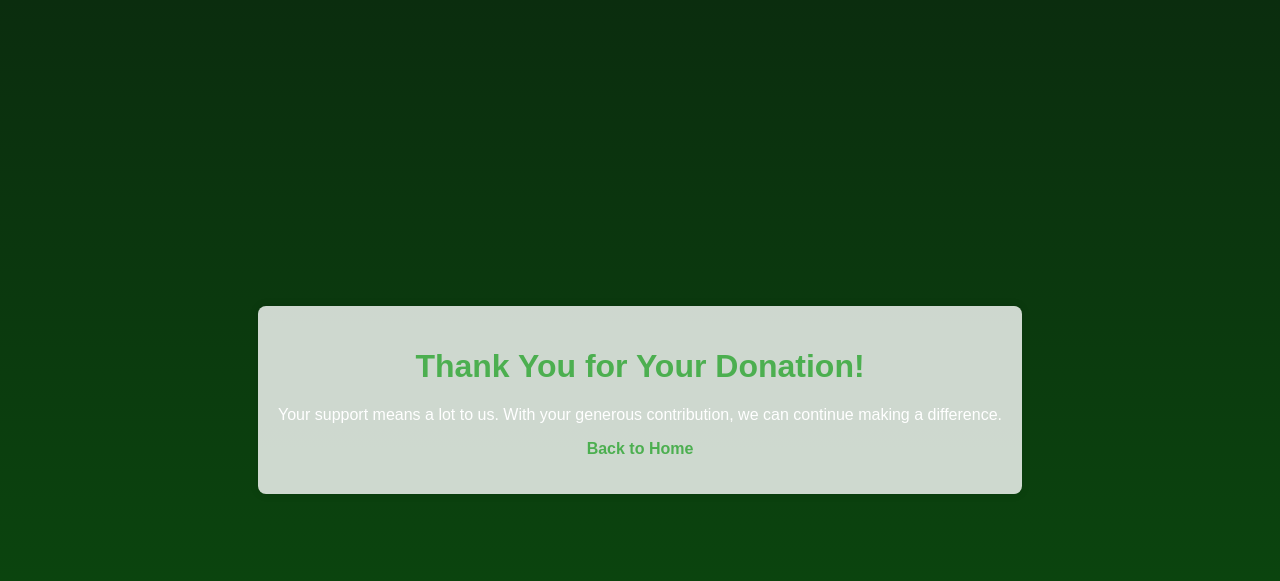
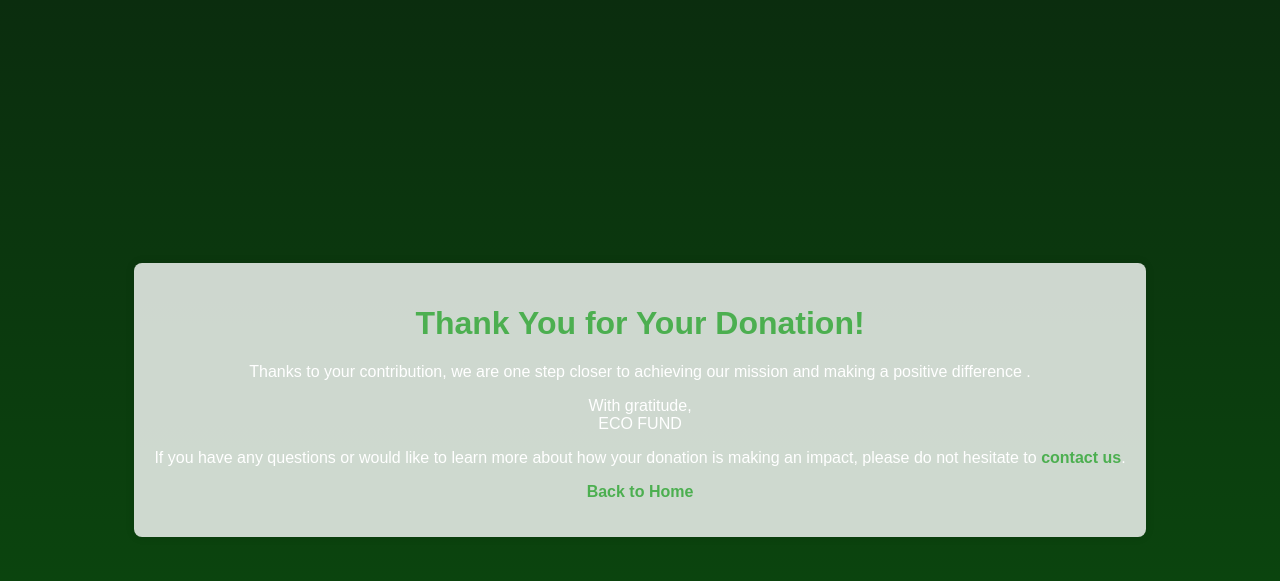
Before and after one commit to elsahalili5/hackathon, a PHP site: page /thankyou.php in a window 1280 px wide. Shown: the top 581 px of the page. Run offline with PHP 8.4, Linux system fonts and the light colour scheme.

Commit message:
Update thankyou.php

```diff
--- a/thankyou.php
+++ b/thankyou.php
@@ -51,8 +51,9 @@
 
     <div class="container">
         <h1>Thank You for Your Donation!</h1>
-        <p>Your support means a lot to us. With your generous contribution, we can continue making a difference.</p>
-
+        <p>Thanks to your contribution, we are one step closer to achieving our mission and making a positive difference .</p>
+        <p>With gratitude,<br>ECO FUND</p>
+        <p> If you have any questions or would like to learn more about how your donation is making an impact, please do not hesitate to <a href="mailto:info@example.com">contact us</a>.
         <p><a href="index.php">Back to Home</a></p>
     </div>
 
```
